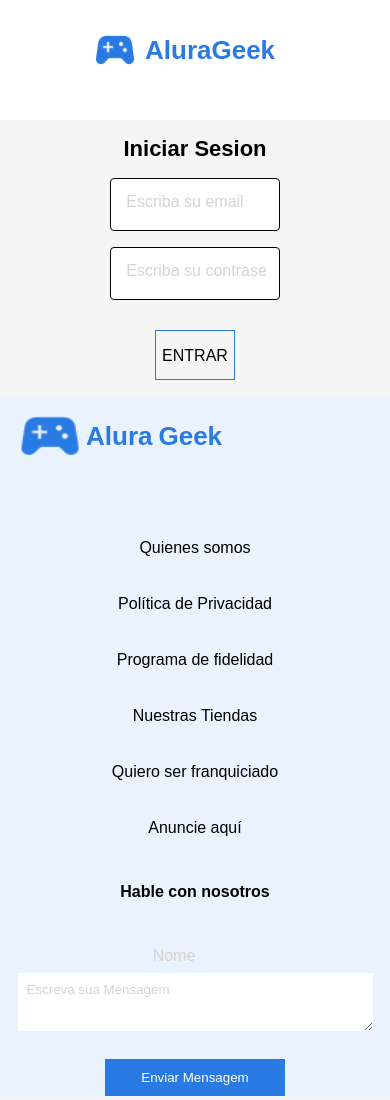
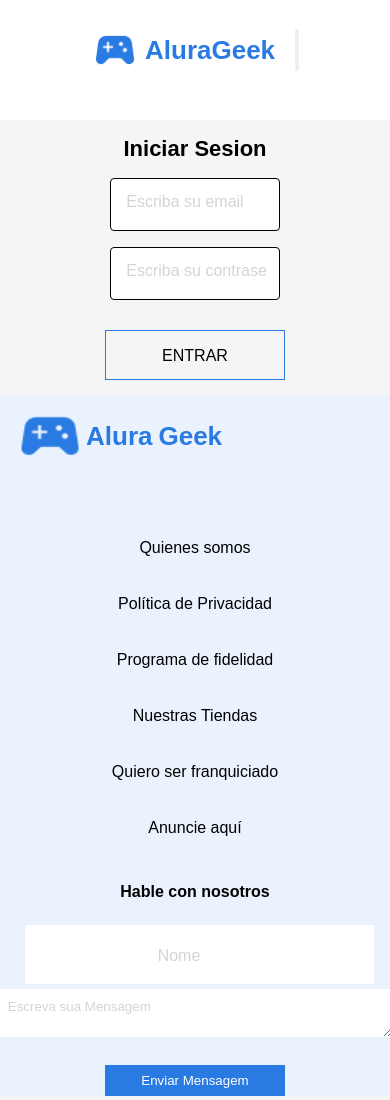
Before and after one commit to MiyerGonzalez/AluraGeek, a website with bundled scripts: page login.html in a window 390 px wide. Shown: the top 1100 px of the page. Built offline with nearby package versions, Linux system fonts and the light colour scheme.

Commit message:
Update style.css

```diff
--- a/style.css
+++ b/style.css
@@ -309,29 +309,22 @@ nav{
         align-self: stretch;
         flex-grow: 0;
        }
+       .login{
+        width: 260px;
+        display: flex;
+        justify-content: end;
+       }
+       button {
+        width: 130px;
+    }
 
-       .login{
-        justify-content: center;
-       }
-       .login button{
-        width: 80px;
-        display: flex;
-        justify-content: center;
-        align-items: center;
-       }
-
-
-        .logo-busqueda {
+        .logo-busqueda{
             margin-left: 0px;
-            width: 0px;
+            width: 100px;
             display: flex;
             align-items: center;
             justify-content: space-between;
         }
-
-    input{
-        display: none;
-    }
 
         .destaque{
             width: auto;
@@ -398,15 +391,12 @@ nav{
                 gap: 6px;
 
                 width: auto;
-                height: 1000vw;
+                height: 7000px;
 
 
                 /* Inside auto layout */
 
 
-            }
-            .prod-titulo{
-                margin-right: 150px;
             }
 
             footer{
@@ -486,7 +476,7 @@ nav{
                 height: 56px ;
             }
             input.input-nome{
-                width: 330px;
+                width: 340px;
                 height: 56px ;
                 padding-left: 0px;
 
@@ -494,10 +484,7 @@ nav{
             }
             label.label-nome{
                 text-align: center;
-                width: 330px;
-            }
-            .form textarea{
-                width: 90%;
+                width: 340px;
             }
 
 
```
